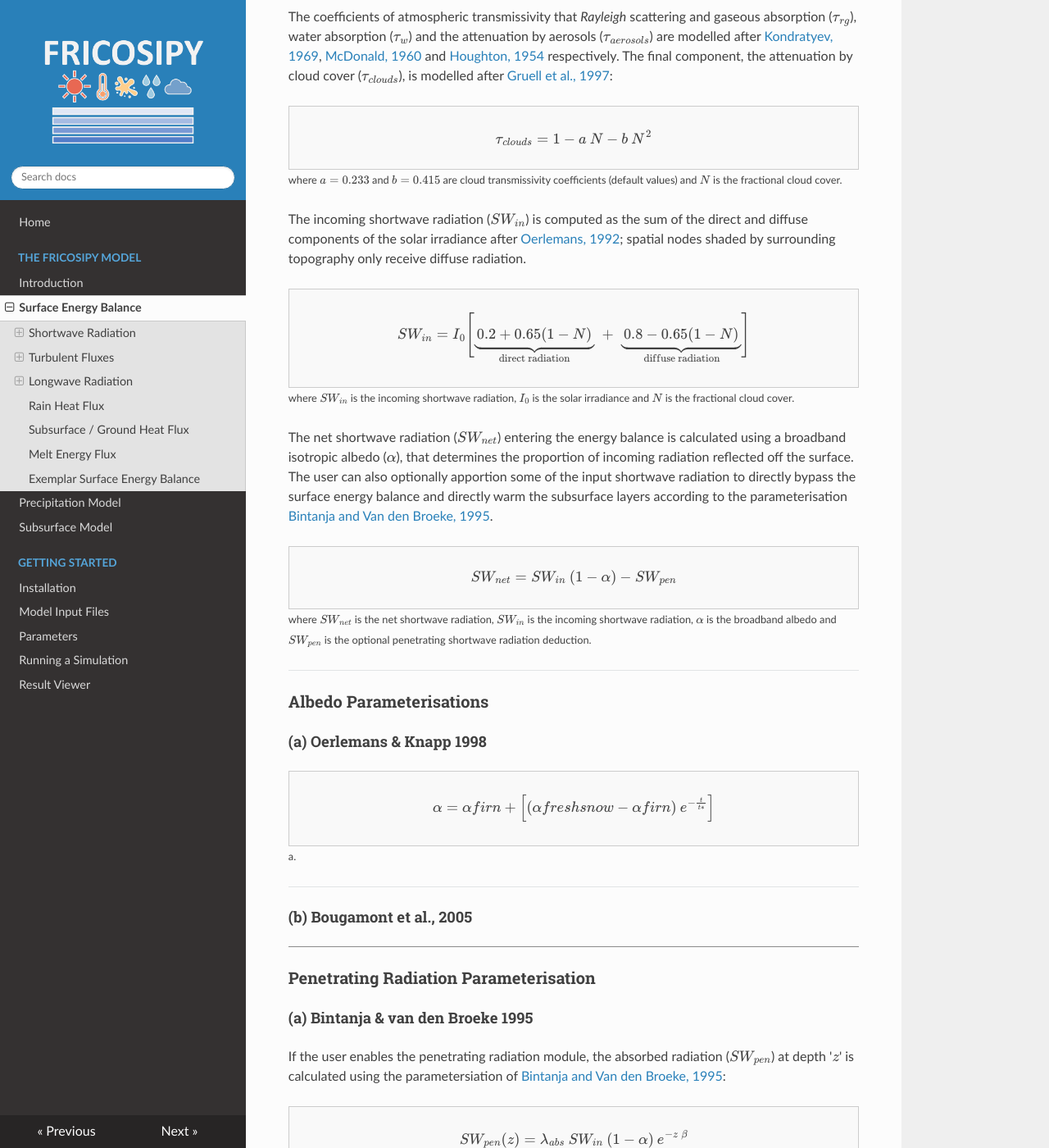
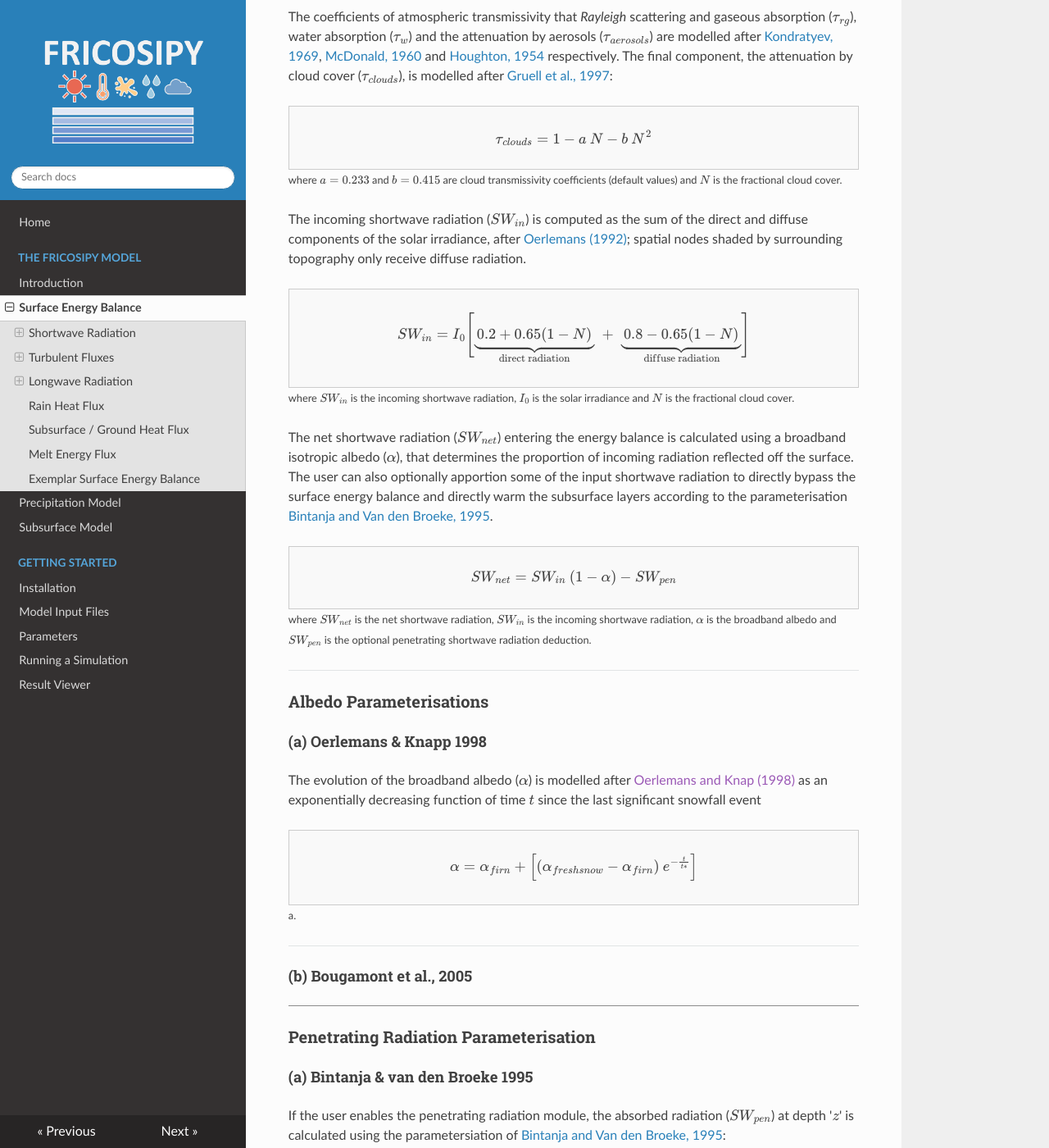
Before and after one commit to MarcusGastaldello/FRICOSIPY, an MkDocs documentation site: the page built from docs/surface_energy_balance.md, in a window 1280 px wide and 1400 px high, scrolled down 1694 px. Shown: the whole window at 82% size. Built offline with MkDocs 1.6.1, drawn with Linux system fonts in a browser that asks for light colours; nearby versions of some CDN libraries.

Commit message:
Update surface_energy_balance.md

```diff
--- a/docs/surface_energy_balance.md
+++ b/docs/surface_energy_balance.md
@@ -58,7 +58,7 @@ $$
 </div>
 <small>where $a = 0.233$ and $b = 0.415$ are cloud transmissivity coefficients (default values) and $N$ is the fractional cloud cover. </small>
 
-The incoming shortwave radiation ($SW_{in}$) is computed as the sum of the direct and diffuse components of the solar irradiance after [Oerlemans, 1992](https://doi.org/10.3189/S0022143000003634); spatial nodes shaded by surrounding topography only receive diffuse radiation.
+The incoming shortwave radiation ($SW_{in}$) is computed as the sum of the direct and diffuse components of the solar irradiance, after [Oerlemans (1992)](https://doi.org/10.3189/S0022143000003634); spatial nodes shaded by surrounding topography only receive diffuse radiation.
 
 <div style="border:1px solid #ccc; padding:10px; background:#f9f9f9;">
 $$
@@ -88,9 +88,11 @@ $$
 
 #### (a) Oerlemans & Knapp 1998
 
+The evolution of the broadband albedo ($\alpha$) is modelled after [Oerlemans and Knap (1998)]() as an exponentially decreasing function of time $t$ since the last significant snowfall event
+
 <div style="border:1px solid #ccc; padding:10px; background:#f9f9f9;">
 $$
-\alpha = \alpha{firn} + \left[ (\alpha{fresh snow} - \alpha{firn}) \: e^{-\frac{t}{t*}} \right]
+\alpha = \alpha_{firn} + \left[ (\alpha_{fresh snow} - \alpha_{firn}) \: e^{-\frac{t}{t*}} \right]
 $$
 </div>
 <small>a.</small>
```
